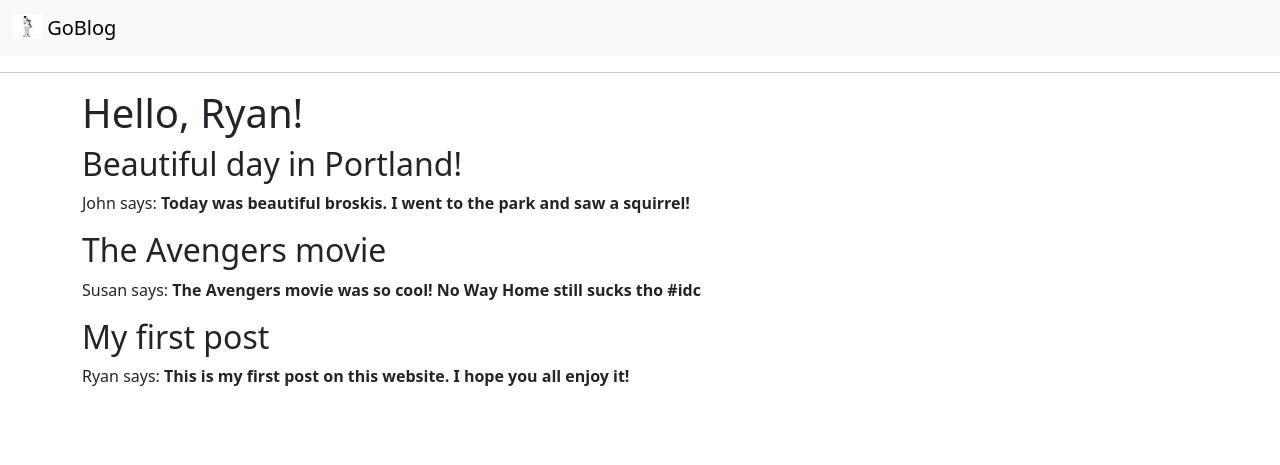
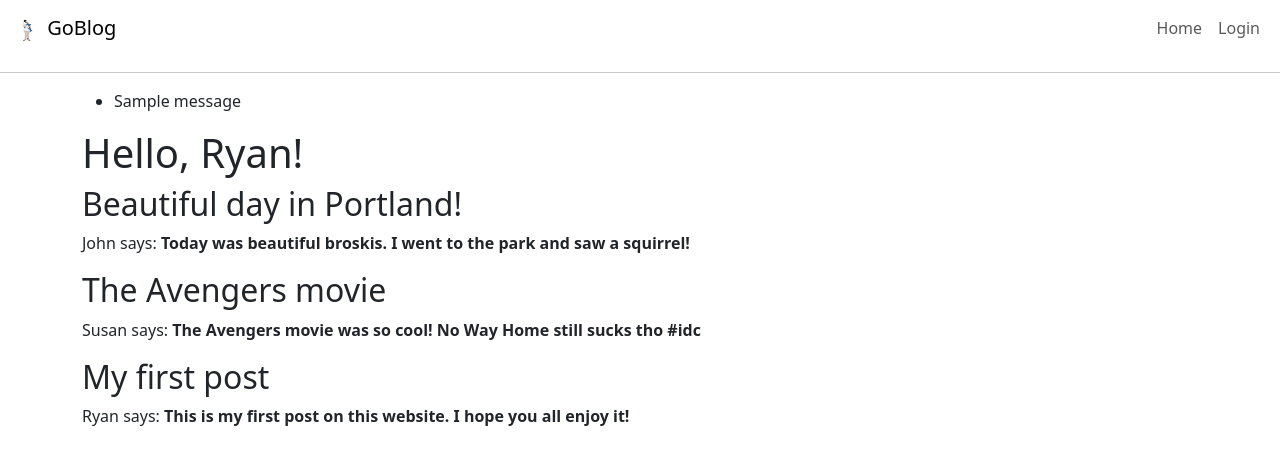
Before and after one commit to pinterbanget/GoBlog, a Flask app: page / in a window 1280 px wide. Shown: the top 465 px of the page. Run offline with Flask 3, Linux system fonts and the light colour scheme; one stand-in notice (Sample message) is shown.

Commit message:
finished chapter 3

```diff
--- a/app/__init__.py
+++ b/app/__init__.py
@@ -1,5 +1,7 @@
 from flask import Flask
+from config import Config
 
 app = Flask(__name__)
+app.config.from_object(Config)
 
 from app import routes
--- a/app/routes.py
+++ b/app/routes.py
@@ -1,5 +1,6 @@
-from flask import render_template
+from flask import render_template, flash, redirect, url_for
 from app import app
+from app.forms import LoginForm
 
 @app.route('/')
 @app.route('/index')
@@ -31,3 +32,12 @@ def hello():
 @app.route('/user/<username>')
 def show_user_profile(username):
     return f'Hi there {username}!'
+
+@app.route('/login', methods=['GET', 'POST'])
+def login():
+    form = LoginForm()
+    if form.validate_on_submit():
+        flash(f'Login requested for user {form.username.data}, remember_me={form.remember_me.data}')
+        return redirect(url_for('index'))
+
+    return render_template('login.html', title='Login', form=form)
--- a/app/templates/base.html
+++ b/app/templates/base.html
@@ -10,17 +10,43 @@
     {% endif %}
     <link href="https://cdn.jsdelivr.net/npm/bootstrap@5.3.3/dist/css/bootstrap.min.css" rel="stylesheet" integrity="sha384-QWTKZyjpPEjISv5WaRU9OFeRpok6YctnYmDr5pNlyT2bRjXh0JMhjY6hW+ALEwIH" crossorigin="anonymous">
   </head>
-  <body>
-    <nav class="navbar bg-body-tertiary">
+  <body class="dark">
+    <nav class="navbar navbar-expand-lg">
         <div class="container-fluid">
           <a class="navbar-brand" href="#">
-            <img src="../assets/images/blahaj.png" alt="Logo" width="30" height="24" class="d-inline-block align-text-top">
+            <img src="/assets/images/blahaj.png" alt="Logo" width="30" height="24" class="d-inline-block">
             GoBlog
           </a>
+          <button class="navbar-toggler" type="button" data-bs-toggle="collapse" data-bs-target="#navbarNav" aria-controls="navbarNav" aria-expanded="false" aria-label="Toggle navigation">
+            <span class="navbar-toggler-icon"></span>
+          </button>
+          <div class="collapse navbar-collapse" id="navbarNav">
+            <ul class="navbar-nav ms-auto">
+              <li class="nav-item">
+                <a class="nav-link" href="{{ url_for('index') }}">Home</a>
+              </li>
+              <li class="nav-item">
+                <a class="nav-link" href="{{ url_for('login') }}">Login</a>
+              </li>
+              <!-- <li class="nav-item">
+                <a class="nav-link" href="#">Contact</a>
+              </li> -->
+            </ul>
+          </div>
         </div>
       </nav>
       <hr>
+
     <div class="container">
+      {% with messages = get_flashed_messages() %}
+        {% if messages %}
+          <ul>
+            {% for message in messages %}
+              <li>{{ message }}</li>
+            {% endfor %}
+          </ul>
+        {% endif %}
+      {% endwith %}
       {% block content %}
       {% endblock %}
     </div>
--- /dev/null
+++ b/config.py
@@ -0,0 +1,4 @@
+import os
+
+class Config:
+    SECRET_KEY = os.environ.get('SECRET_KEY') or 'belajar-flask'
```
Also changed, not shown: app/forms.py (added, +9 -0 lines), app/templates/login.html (added, +24 -0 lines).
